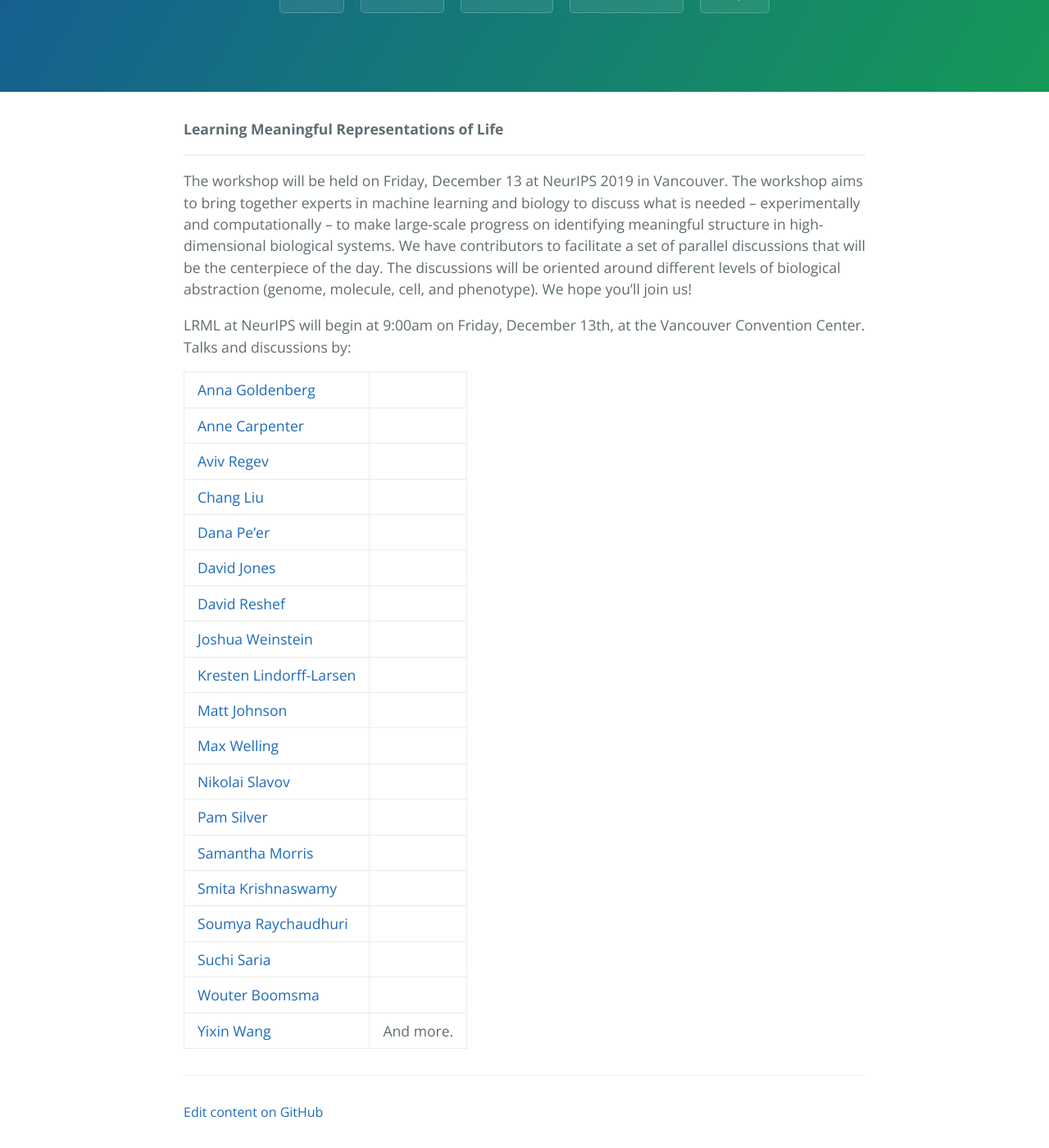
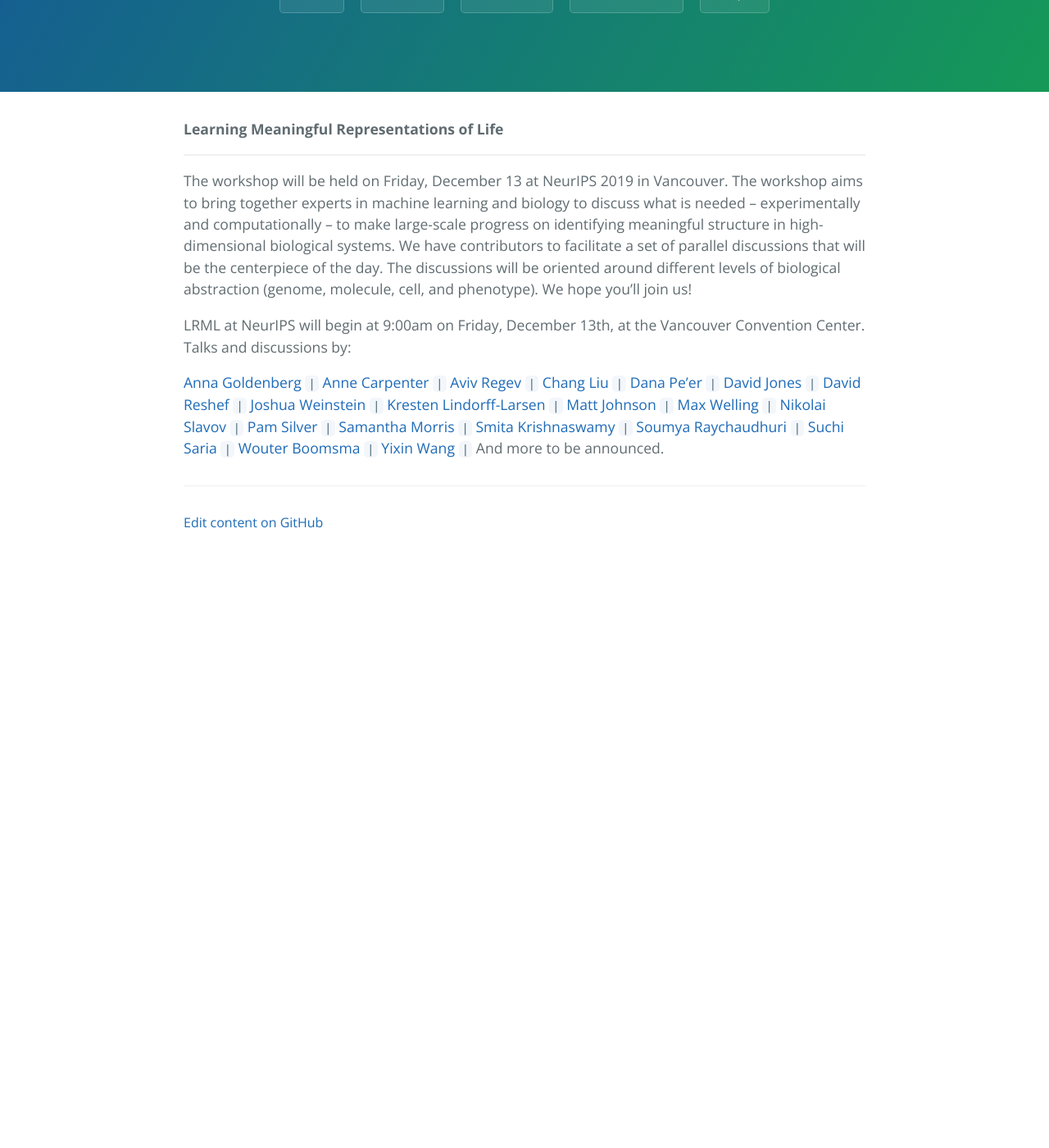
Before and after one commit to lmrl-bio/lmrl-bio.github.io, a Jekyll site: the page built from schedule.md, in a window 1280 px wide and 1400 px high, scrolled down 349 px. Shown: the whole window at 82% size. Built offline with Jekyll 4.4.1, drawn with Linux system fonts in a browser that asks for light colours; after the commit the page ends 1030 px from its top, so only the background shows below that.

Commit message:
Update schedule.md

```diff
--- a/schedule.md
+++ b/schedule.md
@@ -10,22 +10,22 @@ The workshop will be held on Friday, December 13 at NeurIPS 2019 in Vancouver. T
 
 LRML at NeurIPS will begin at 9:00am on Friday, December 13th, at the Vancouver Convention Center. Talks and discussions by:
 
-[Anna Goldenberg](https://www.cs.toronto.edu/~goldenberg/Anna_Goldenberg/Home.html) |
-[Anne Carpenter](https://personal.broadinstitute.org/anne/) |
-[Aviv Regev](https://www.broadinstitute.org/regev-lab) |
-[Chang Liu](https://liulab.com/ccl/) |
-[Dana Pe’er](https://www.mskcc.org/research/ski/labs/dana-pe-er)|
-[David Jones](http://www0.cs.ucl.ac.uk/staff/D.Jones/) |
-[David Reshef](http://web.mit.edu/dnreshef/www/) |
-[Joshua Weinstein](https://wlab.bio/) |
-[Kresten Lindorff-Larsen](https://www1.bio.ku.dk/english/research/bms/research/sbinlab/groups/kll/) |
-[Matt Johnson](https://people.csail.mit.edu/mattjj/) |
-[Max Welling](https://staff.fnwi.uva.nl/m.welling/) |
-[Nikolai Slavov](https://coe.northeastern.edu/people/slavov-nikolai/) |
-[Pam Silver](https://silver.med.harvard.edu/) |
-[Samantha Morris](http://morrislab.wustl.edu/) |
-[Smita Krishnaswamy](https://www.krishnaswamylab.org/) |
-[Soumya Raychaudhuri](https://immunogenomics.hms.harvard.edu/) |
-[Suchi Saria](https://suchisaria.jhu.edu/) |
-[Wouter Boomsma](https://di.ku.dk/) |
-[Yixin Wang](http://www.stat.columbia.edu/~yixinwang/) | And more.
+[Anna Goldenberg](https://www.cs.toronto.edu/~goldenberg/Anna_Goldenberg/Home.html) `|`
+[Anne Carpenter](https://personal.broadinstitute.org/anne/) `|`
+[Aviv Regev](https://www.broadinstitute.org/regev-lab) `|`
+[Chang Liu](https://liulab.com/ccl/) `|`
+[Dana Pe’er](https://www.mskcc.org/research/ski/labs/dana-pe-er) `|`
+[David Jones](http://www0.cs.ucl.ac.uk/staff/D.Jones/) `|`
+[David Reshef](http://web.mit.edu/dnreshef/www/) `|`
+[Joshua Weinstein](https://wlab.bio/) `|`
+[Kresten Lindorff-Larsen](https://www1.bio.ku.dk/english/research/bms/research/sbinlab/groups/kll/) `|`
+[Matt Johnson](https://people.csail.mit.edu/mattjj/) `|`
+[Max Welling](https://staff.fnwi.uva.nl/m.welling/) `|`
+[Nikolai Slavov](https://coe.northeastern.edu/people/slavov-nikolai/) `|`
+[Pam Silver](https://silver.med.harvard.edu/) `|`
+[Samantha Morris](http://morrislab.wustl.edu/) `|`
+[Smita Krishnaswamy](https://www.krishnaswamylab.org/) `|`
+[Soumya Raychaudhuri](https://immunogenomics.hms.harvard.edu/) `|`
+[Suchi Saria](https://suchisaria.jhu.edu/) `|`
+[Wouter Boomsma](https://di.ku.dk/) `|`
+[Yixin Wang](http://www.stat.columbia.edu/~yixinwang/) `|` And more to be announced.
```
